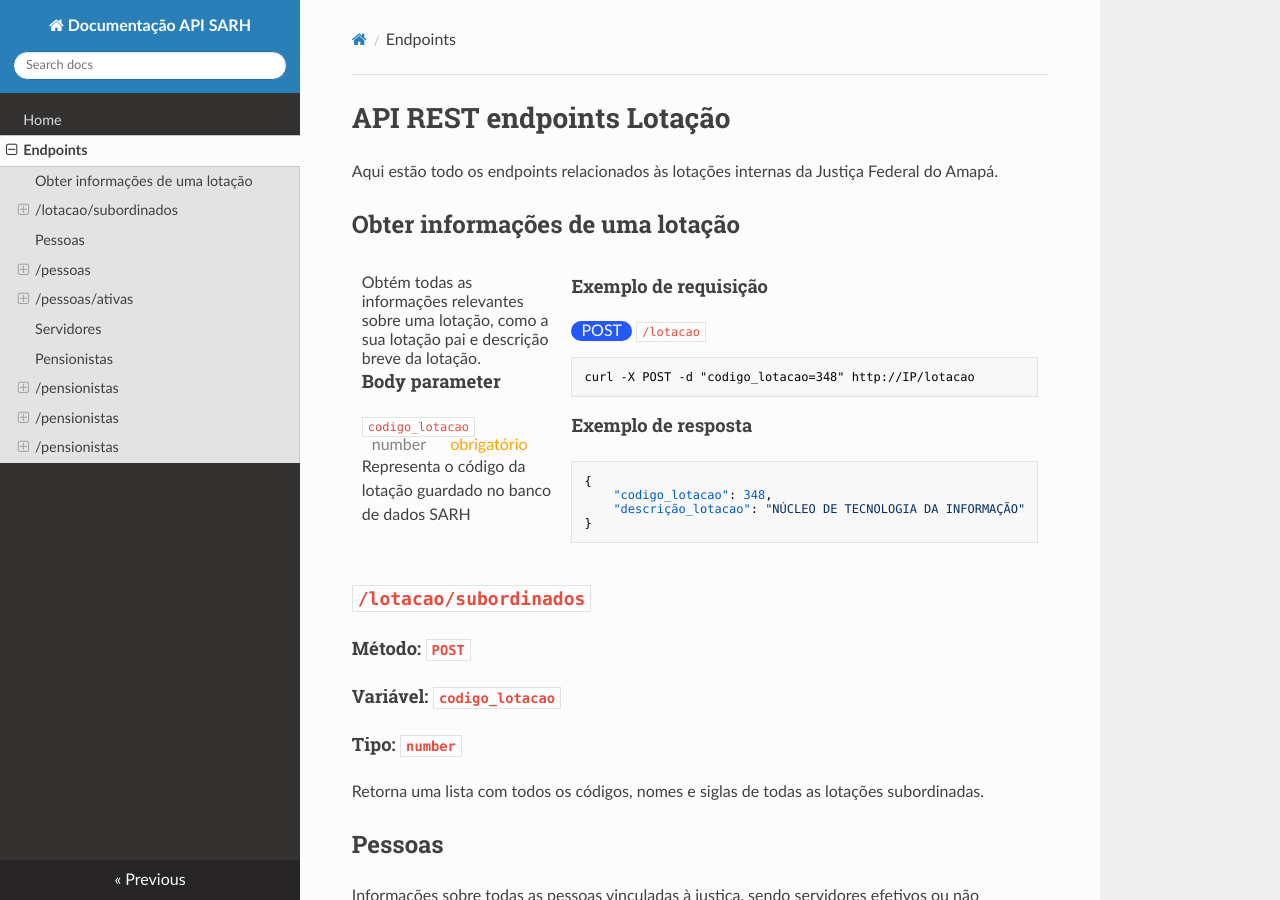
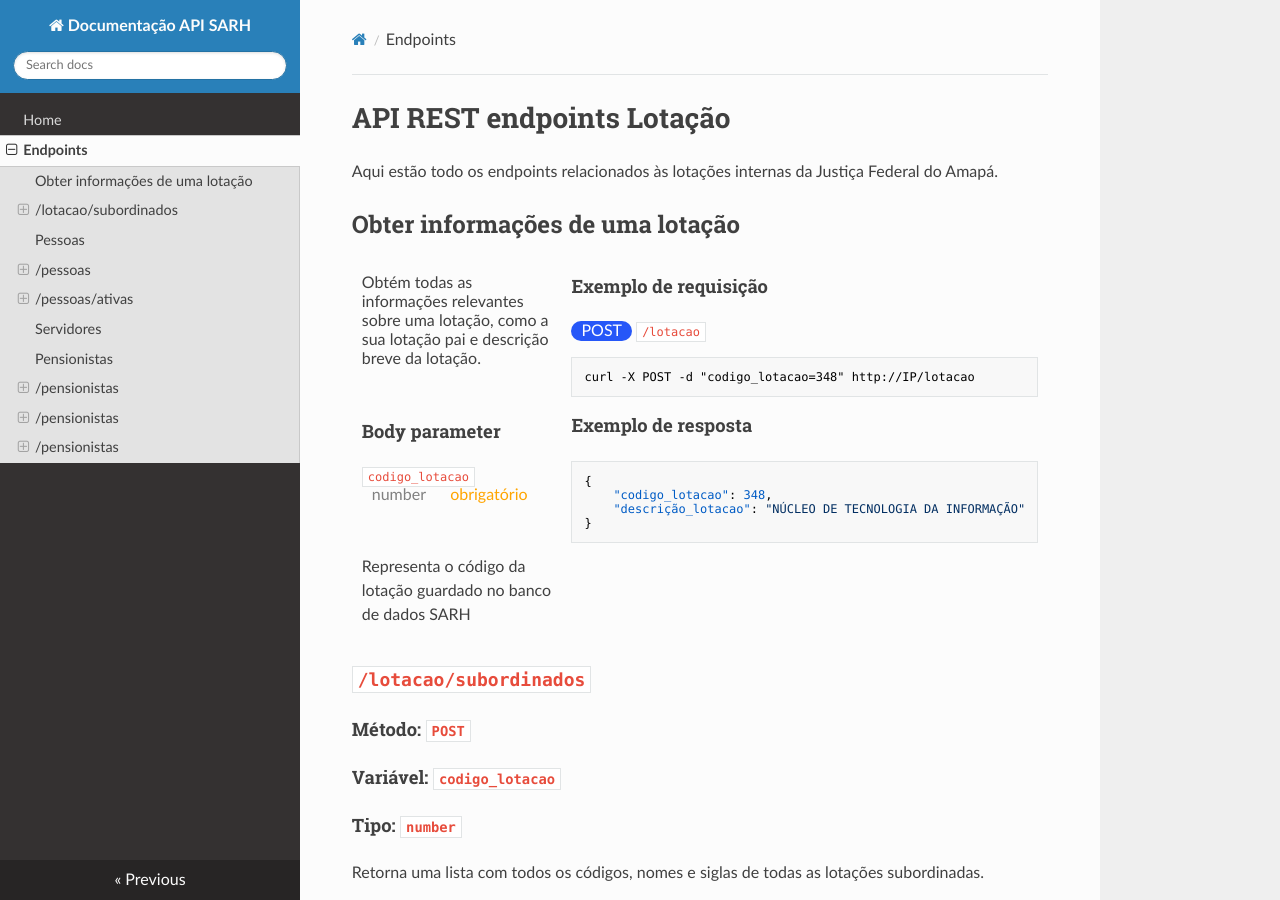
Before and after one commit to gabrielfelipedy/sarh-api, an MkDocs documentation site: the page built from docs/endpoints.md, in a window 1280 px wide and 900 px high. Built offline with MkDocs 1.6.1, drawn with Linux system fonts in a browser that asks for light colours; nearby versions of some CDN libraries.

Commit message:
remove <br> tag and add margin manually

```diff
--- a/docs/endpoints.md
+++ b/docs/endpoints.md
@@ -8,14 +8,14 @@ Aqui estão todo os endpoints relacionados às lotações internas da Justiça F
 
 <div style="padding: 10px;">
 
-Obtém todas as informações relevantes sobre uma lotação, como a sua lotação pai e descrição breve da lotação.</br>
+Obtém todas as informações relevantes sobre uma lotação, como a sua lotação pai e descrição breve da lotação.
 
 
-<h4>Body parameter</h4>
+<h4 style="margin-top: 50px">Body parameter</h4>
 
-<code>codigo_lotacao</code> <span style="color:grey; padding: 0 10px;">number</span> <span style="color:orange; padding: 0 10px;">obrigatório</span></br>
+<code>codigo_lotacao</code> <span style="color:grey; padding: 0 10px;">number</span> <span style="color:orange; padding: 0 10px;">obrigatório</span>
 
-<p>Representa o código da lotação guardado no banco de dados SARH</p></br>
+<p style="margin-top: 50px">Representa o código da lotação guardado no banco de dados SARH</p>
 
 </div>
 <div style="padding: 10px;">
```
